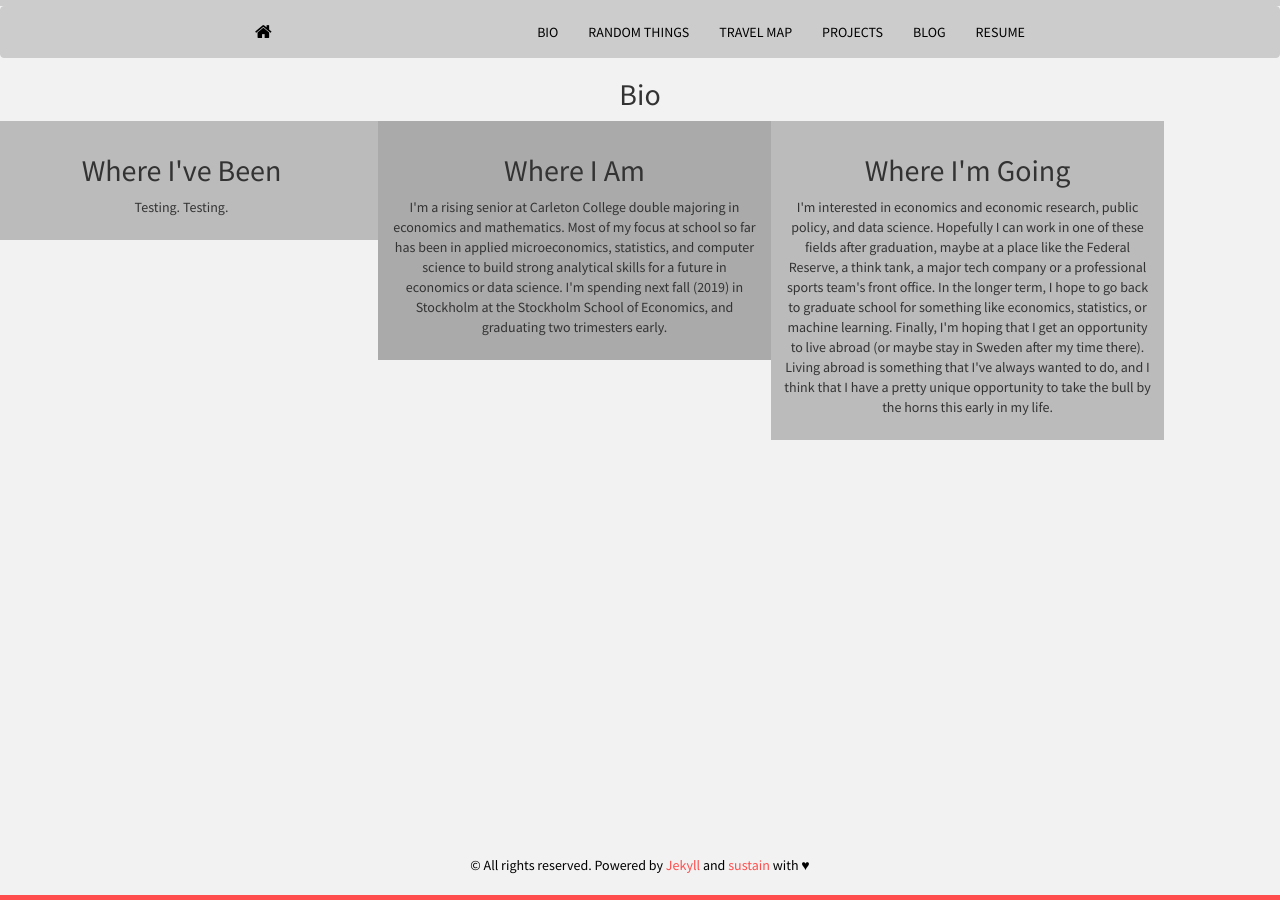
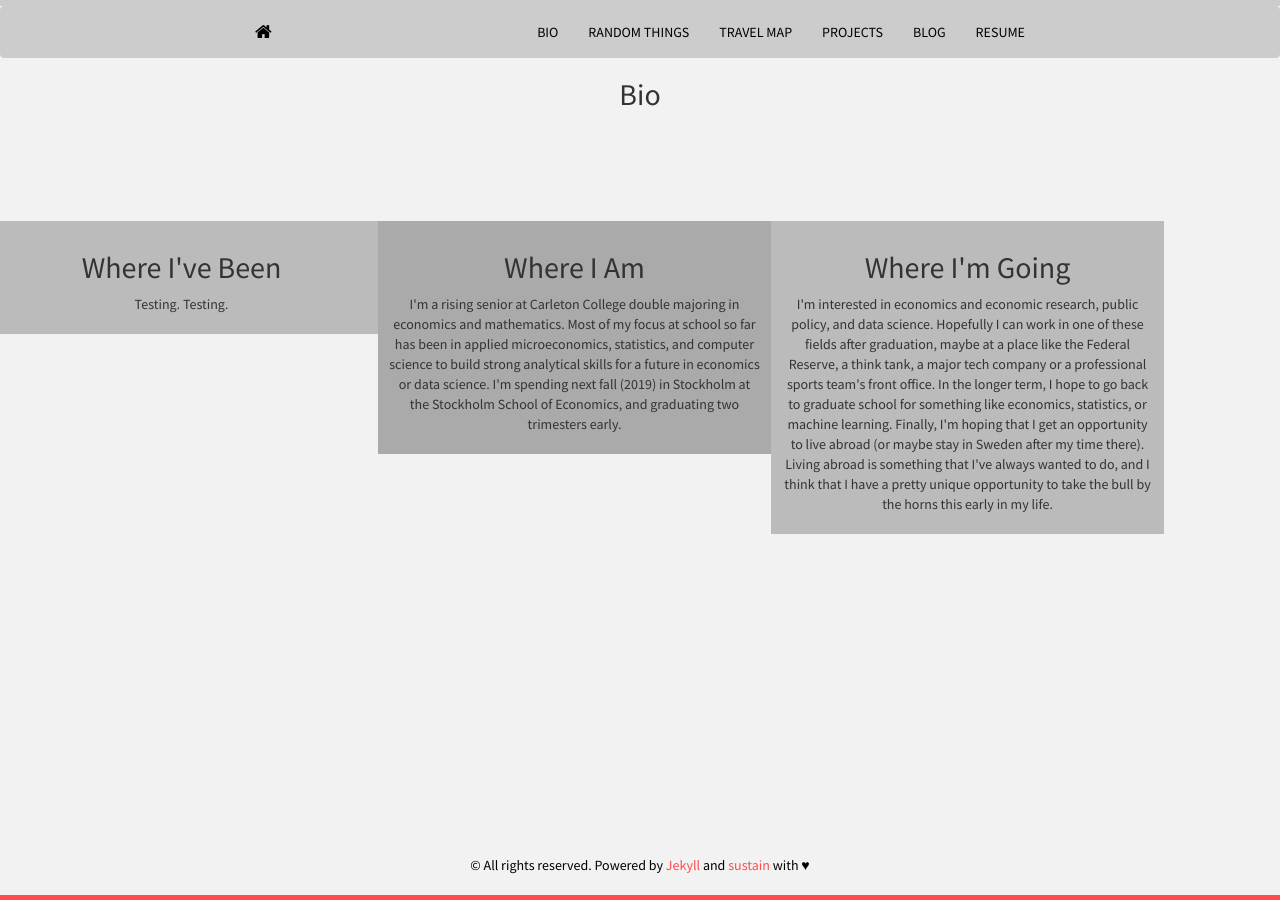
Before and after one commit to mrkaye97/mrkaye97.github.io, a Jekyll site: the page built from bio.html, in a window 1280 px wide. Built offline with Jekyll 4.4.1, drawn with Linux system fonts in a browser that asks for light colours; nearby versions of some CDN libraries.

Commit message:
Update bio.html

```diff
--- a/bio.html
+++ b/bio.html
@@ -25,7 +25,9 @@ Title: Bio
 .column {
   float: left;
   width: 30%;
-  padding: 1%;
+  padding: 10px;
+  margin:100px auto ;
+
 }
 
 /* Clear floats after the columns */
```
